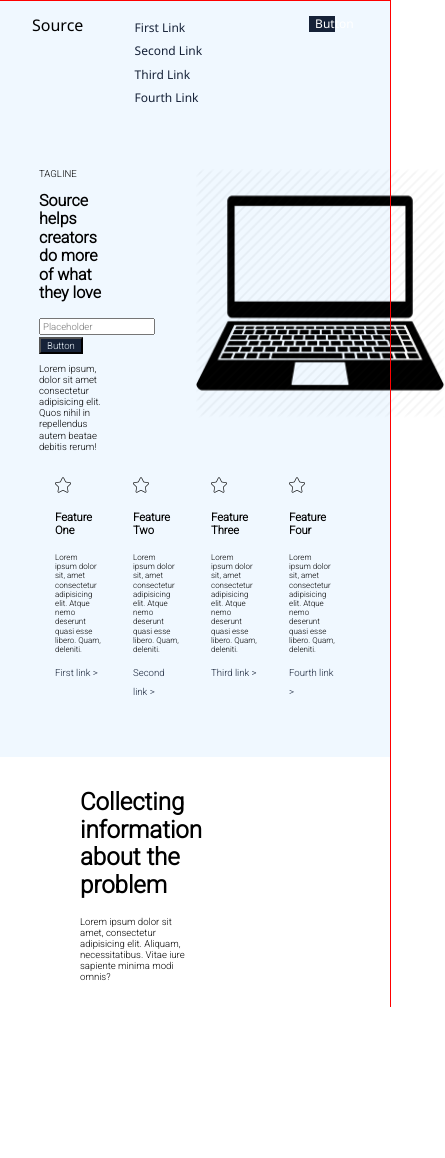
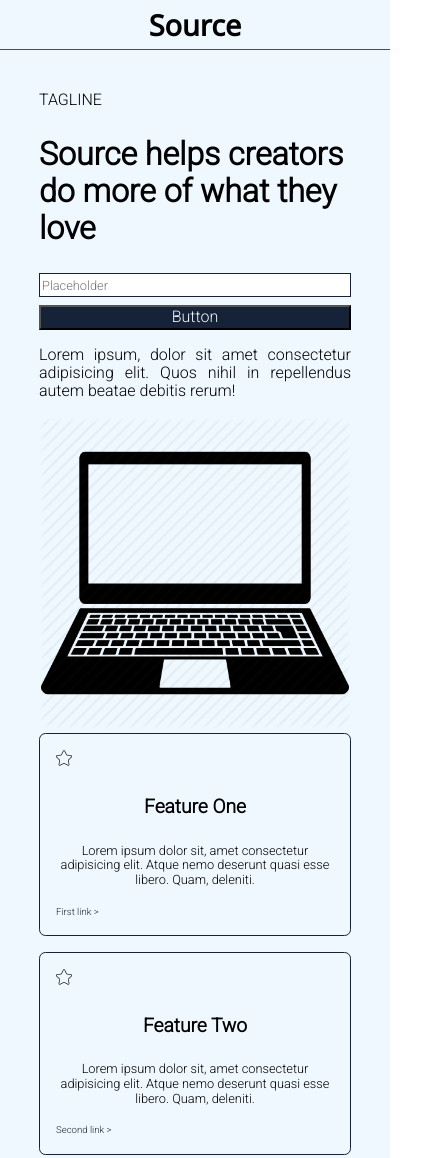
Before and after one commit to lizwe-mac/source_wireframe, a plain HTML site: page index.html in a window 390 px wide. Shown: the top 1158 px of the page, 445 px wide, since content can reach past the window. Before the commit the page ends 1007 px from the top, so only its background shows below. Drawn offline with Linux system fonts and the light colour scheme.

Commit message:
edit responsiveness

```diff
--- a/css/style.css
+++ b/css/style.css
@@ -60,6 +60,8 @@ a{
 .icon{
   margin: 0;
 }
+
+@media screen and (min-width: 576px) {
 
 .nav{
   float: left;
@@ -198,6 +200,185 @@ a{
 .main-section p{
   font-size: 0.6rem;
 }
+}
+
+@media screen and (max-width: 576px) {
+  .nav{
+    float: left;
+    width: 100%;
+    padding: 0.5rem 0.5rem;
+    background-color: aliceblue;
+  }
+
+  .nav-logo{
+    float: left;
+    width: 100%;
+    text-align: center;
+    margin:0;
+    font-size: 1.8rem;
+    font-family: "Noto Sans", sans-serif;
+    font-weight: 700;
+  }
+
+  .nav-list{
+    display: none;
+    float: left;
+    width: 70%;
+    padding: 0 15%;
+    font-size: 0.75rem;
+    font-family: "Noto Sans", sans-serif;
+    font-weight: 400;
+    margin: 0;
+  }
+
+  .nav-btn{
+    display: none;
+    float: left;
+    width: 8%;
+    font-size: 0.75rem;
+    font-family: "Noto Sans", sans-serif;
+    font-weight: 400;
+    padding: 0;
+  }
+
+  .nav-btn button{
+    margin: 0;
+    width: 100%;
+    border: none;
+    border-radius: 0;
+    background: rgb(22, 34, 56);
+    color: white;
+  }
+
+  .nav-list li{
+    float: left;
+    width: auto;
+    padding: 0.3rem;
+  }
+
+  .section{
+    display: flex;
+    flex-direction: column;
+    align-items: center;
+    width: 100vw;
+    padding: 5vh 10vw;
+    background-color: aliceblue;
+  }
+
+  .title-section{
+    display: flex;
+    flex-direction: column;
+    align-items: center;
+    width: 100%;
+    /* padding-right: 5rem; */
+  }
+
+  .title-section h2{
+    font-size: 2rem;
+    width: 100%;
+  }
+
+  .title-section p{
+    font-size: 1rem;
+    width: 100%;
+    text-align: justify;
+  }
+
+  .title-section form{
+    display: flex;
+    flex-direction: column;
+    align-items: center;
+    gap: 0.5em;
+    width: 100%;
+  }
+  .title-section input{
+    font-size: 0.8rem;
+    height: 1.5rem;
+    width: 100%;
+    border: 1px solid #162238;
+  }
+  .title-section button{
+    font-size: 1rem;
+    width: 100%;
+    background: rgb(22, 34, 56);
+    color: aliceblue;
+  }
+
+  .tagline{
+    font-size: 1rem;
+    width: 100%;
+    margin: 0;
+  }
+
+  .image-section{
+    float: left;
+    width: 100%;
+  }
+
+  .image-section img{
+    width: 100%;
+    height: auto;
+  }
+
+  .feature-section{
+    display: flex;
+    flex-direction: column;
+    align-items: center;
+    gap: 1rem;
+    width: 100%;
+  }
+
+  .feature-section section{
+    border: 1.5px solid rgb(22, 34, 56);
+    border-radius: 0.4rem;
+    /* float: left; */
+    width: 100%;
+    padding: 1rem;
+  }
+
+  .feature-section section > h4{
+    font-size: 1.2rem;
+    text-align: center;
+  }
+
+  .feature-section section > p{
+    font-size: 0.8rem;
+    text-align: center;
+  }
+
+  .feature-section section a{
+    font-size: 0.6rem;
+    color: rgb(22, 34, 56);
+
+  }
+
+  .main{
+    float: left;
+    width: 100%;
+    padding: 1rem 1rem;
+    background: #162238;
+    color: aliceblue;
+  }
+
+  .main-section{
+    display: flex;
+    flex-direction: column;
+    align-items: center;
+    width: 100%;
+  }
+
+  .main-section h1{
+    font-size: 1.5rem;
+    width: 100%;
+    text-align: center;
+  }
+
+  .main-section p{
+    font-size: 1rem;
+    text-align: justify;
+  }
+
+}
 /******************************************
 /* ADDITIONAL STYLES
 /*******************************************/
```
